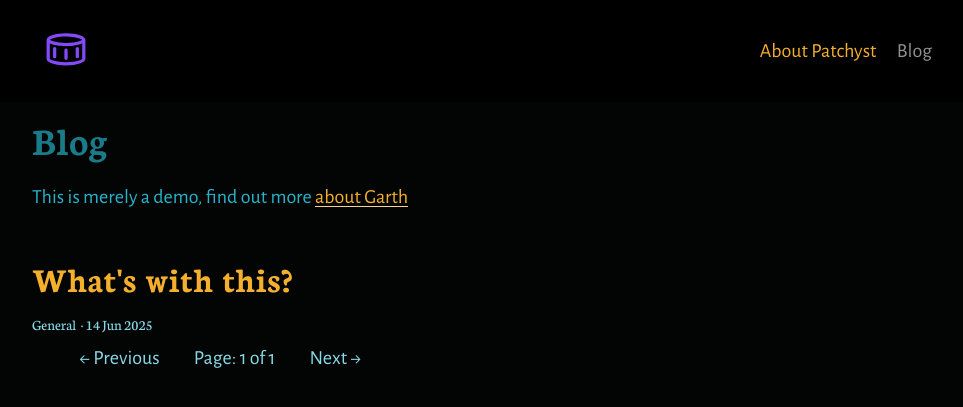
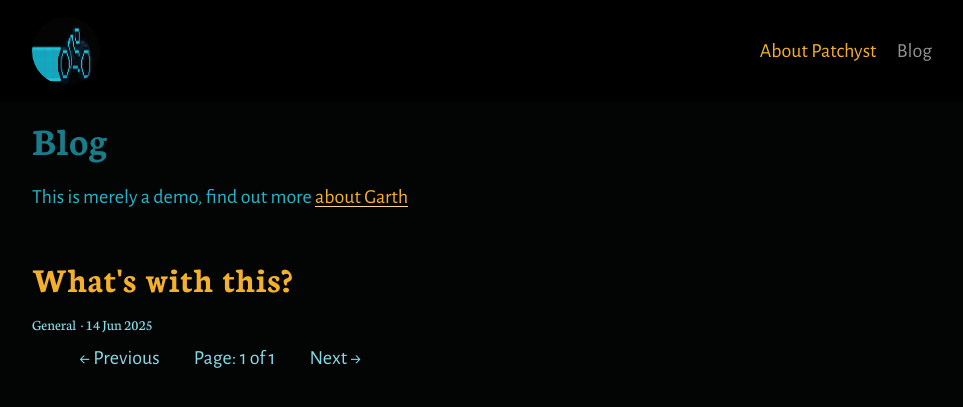
Before and after one commit to Patchyst/Patchyst.github.io, a Jekyll site: the page built from index.html, in a window 1280 px wide. Shown: the top 407 px of the page, without its empty margins (158-1121 px from the left). Built offline with Jekyll 4.4.1, drawn with Linux system fonts in a browser that asks for light colours; the list of posts is cut into pages by our own code.

Commit message:
adding logo

```diff
--- a/_config.yml
+++ b/_config.yml
@@ -59,7 +59,7 @@ defaults:
 # 7. Site settings
 encoding: utf-8 # Make sure the encoding is right
 title: "Patchyst" # Site name or title
-logo: "/assets/logo.svg" # Site logo
+logo: "/assets/main_page_logo.png" # Site logo
 favicon: "/assets/favicon.ico" # Uncomment to add custom favicon, or leave as is to use site logo
 description: "A really basic theme for Jekyll, using the official Jekyll theme implementation" # Site description and default description
 url: "https://patchyst.github.io" # Site url
```
Also changed, not shown: assets/main_page_logo.png (added).
